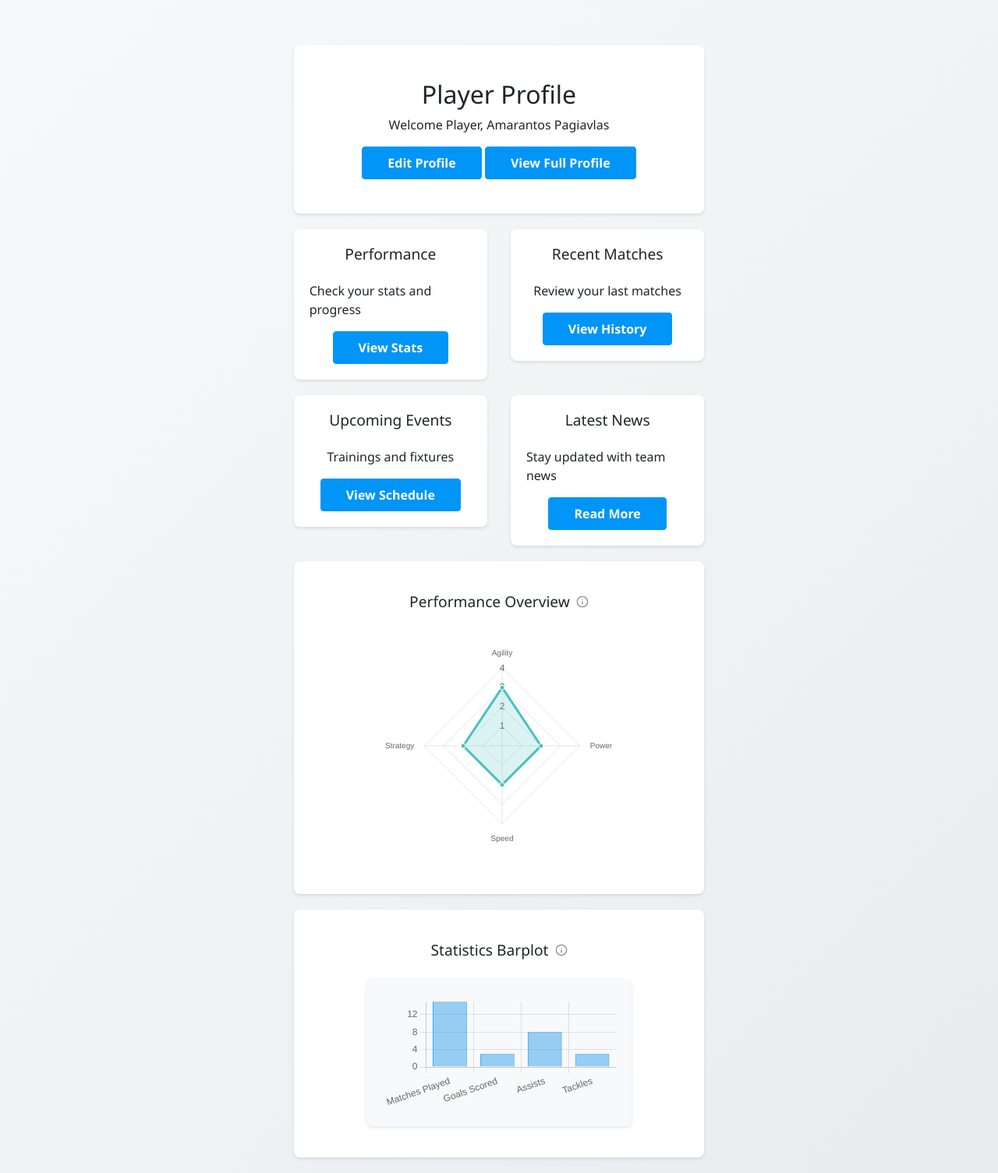
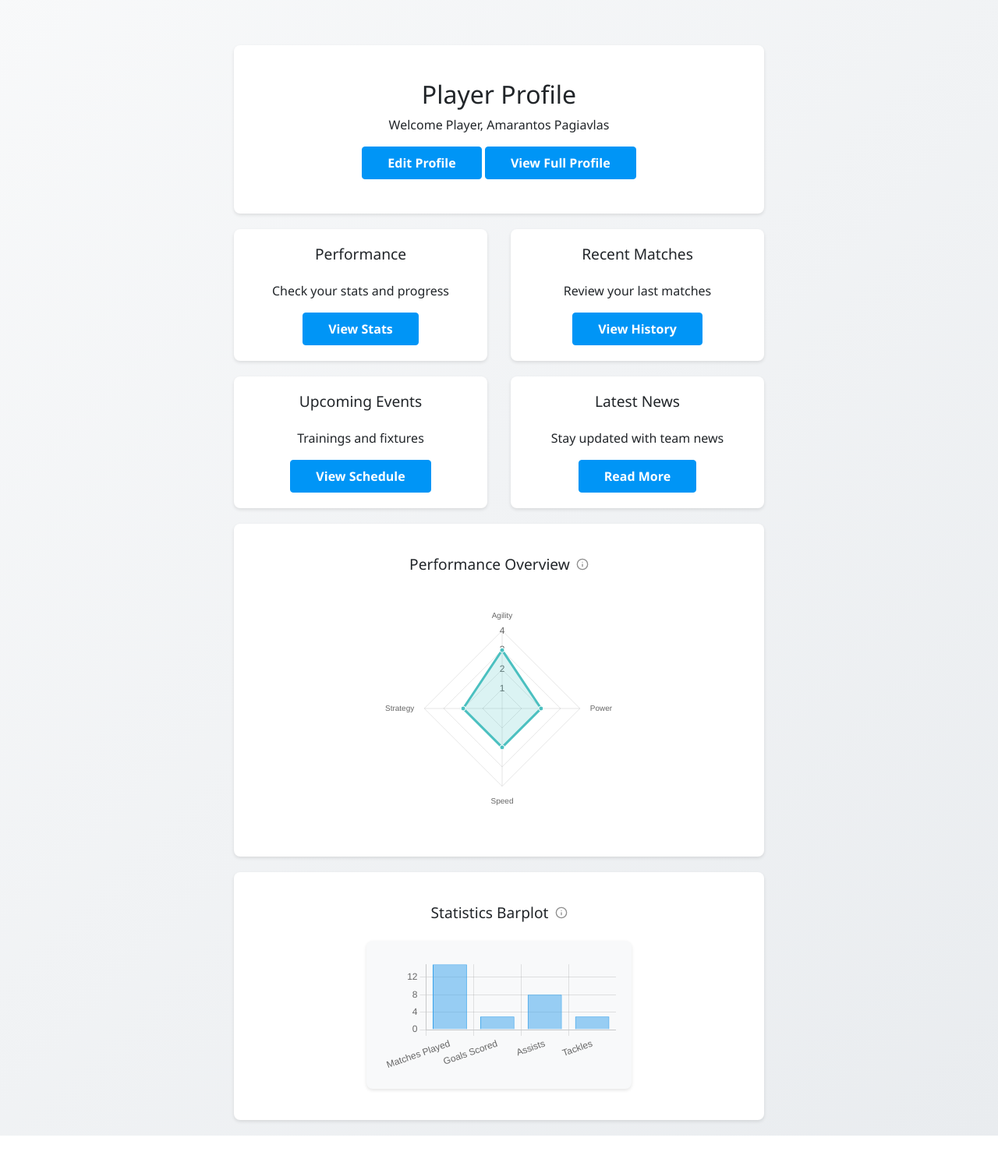
Before and after one commit to AmarantosPagiavlas03/Self-Project, a Django app: page /scout_app/player_dashboard/1/ in a window 1280 px wide. Shown: the part 56-1561 px from the top of the page at 78% size. After the commit the page ends 1513 px from the top, so only its background shows below. Run offline with Django 5.2, Linux system fonts and the light colour scheme; a user stored in the database is signed in; data comes from the database, SQL or seed files in the repository; some libraries are stand-ins or nearby versions.

Commit message:
Adding min-width to  dashboard_card_container__wrapper

```diff
--- a/django_scout/scout_project/scout_app/static/styles.css
+++ b/django_scout/scout_project/scout_app/static/styles.css
@@ -553,6 +553,7 @@
   .dashboard_card_container__wrapper {
     gap: 20px;
     min-height: 1200px;
+    min-width: 710px;
   }
 
   .dashboard_card_container__column {
```
